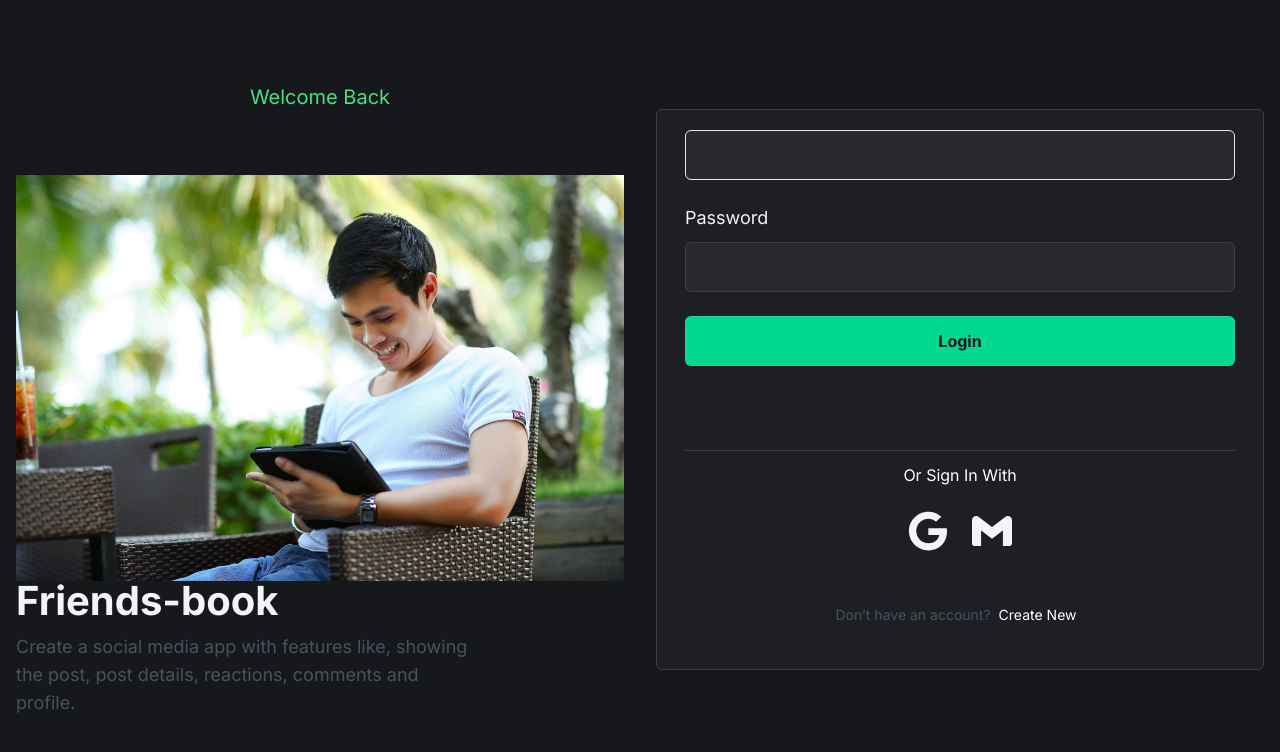
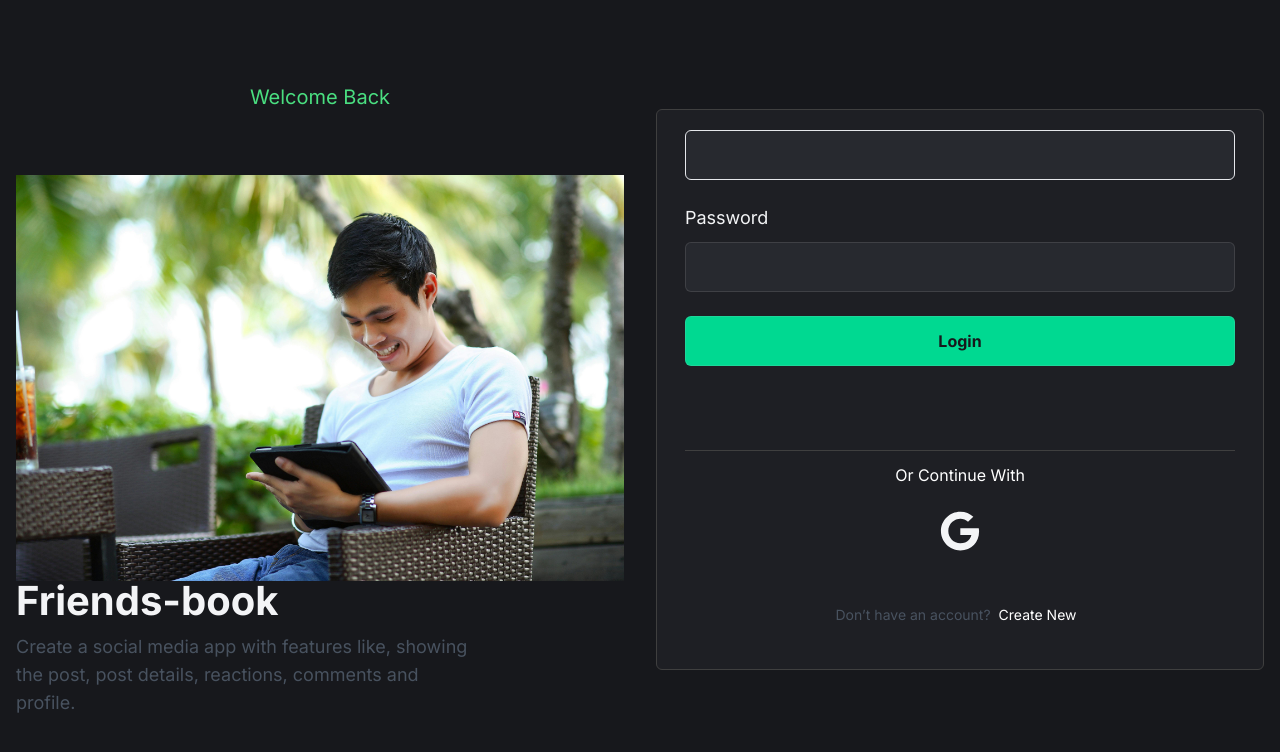
Before and after one commit to morsalin-islam335/friends-book, a React (Vite) app: page /login in a window 1280 px wide. Shown: the top 752 px of the page. Built offline with nearby package versions, Linux system fonts and the light colour scheme; no server answers.

Commit message:
cancel login and registration with email but include google

```diff
--- a/src/pages/LoginPage.jsx
+++ b/src/pages/LoginPage.jsx
@@ -4,7 +4,6 @@ import AuthIllustration from "../assets/images/authenticationImg.jpg";
 import LoginForm from "../components/auth/LoginForm";
 
 import { FaGoogle } from "react-icons/fa6";
-import { SiGmail } from "react-icons/si";
 
 const LoginPage = () => {
   return (
@@ -37,19 +36,14 @@ const LoginPage = () => {
             <div className="card">
               <LoginForm />
               <div>
-                <h3 className="text-white text-center pt-3">Or Sign In With</h3>
+                <h3 className="text-white text-center pt-3">
+                  Or Continue With
+                </h3>
               </div>
               <div className="py-4 lg:py-6 gap-6 flex justify-center">
                 <div>
-                  <h1>
-                    <button>
-                      <FaGoogle size={40} />
-                    </button>
-                  </h1>
-                </div>
-                <div>
                   <button>
-                    <SiGmail size={40} />
+                    <FaGoogle size={40} />
                   </button>
                 </div>
               </div>
```
